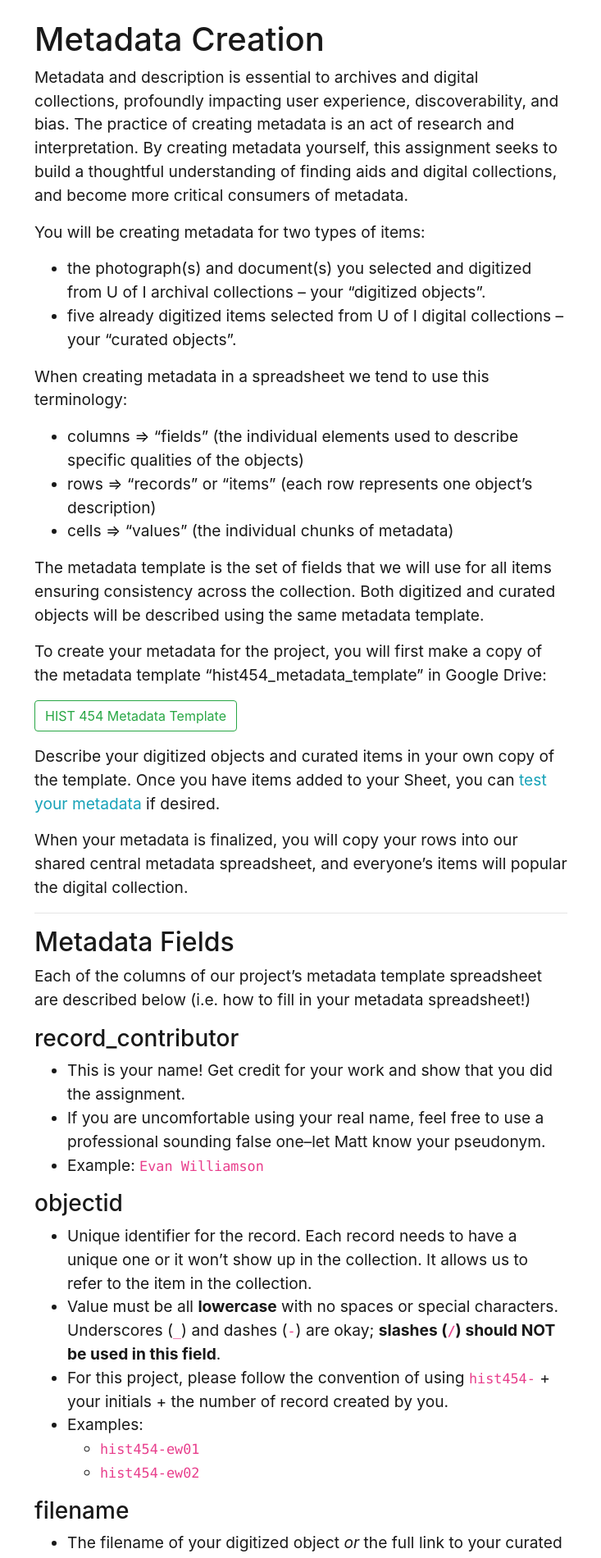
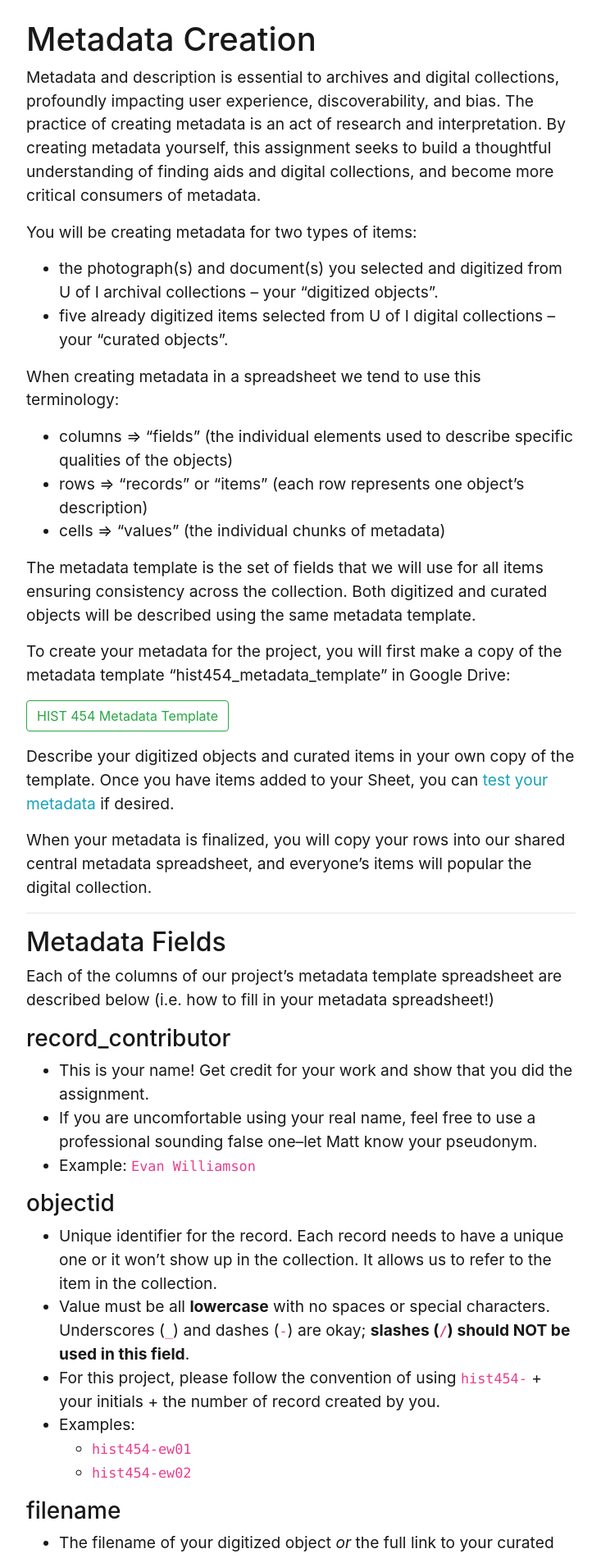
Before and after one commit to evanwill/hist-454-2022, a Jekyll site: the page built from pages/metadata.md, in a window 1280 px wide. Shown: the part 286-2186 px from the top of the page at 82% size, without its empty margins (273-1006 px from the left). Built offline with Jekyll 4.4.1, drawn with Linux system fonts in a browser that asks for light colours.

Commit message:
narrow page simplify

```diff
--- a/_sass/_pages.scss
+++ b/_sass/_pages.scss
@@ -70,9 +70,7 @@
 
 /* narrow text block for page-narrow layout */
 .page-narrow {
-    h1, h2, h3, h4, h5, h6, p, ol, ul, hr, .footnotes, .narrow-content {
-        max-width: 650px;
-        margin-left: auto;
-        margin-right: auto;
-    }
+    max-width: 700px;
+    margin-left: auto;
+    margin-right: auto;
 }
```
